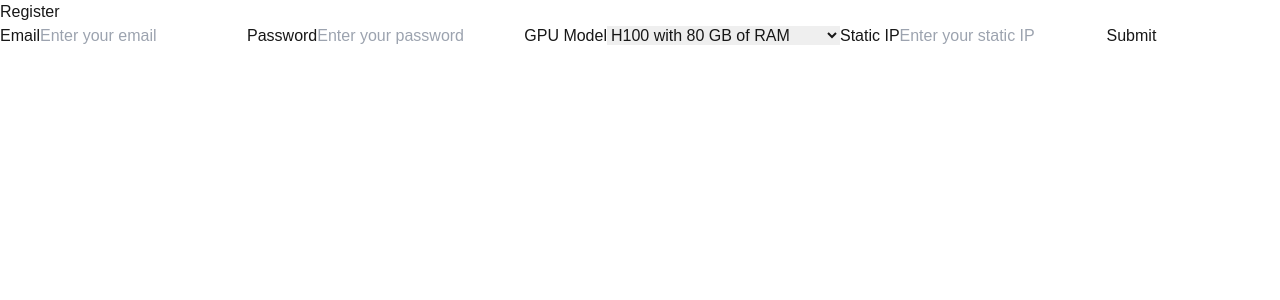
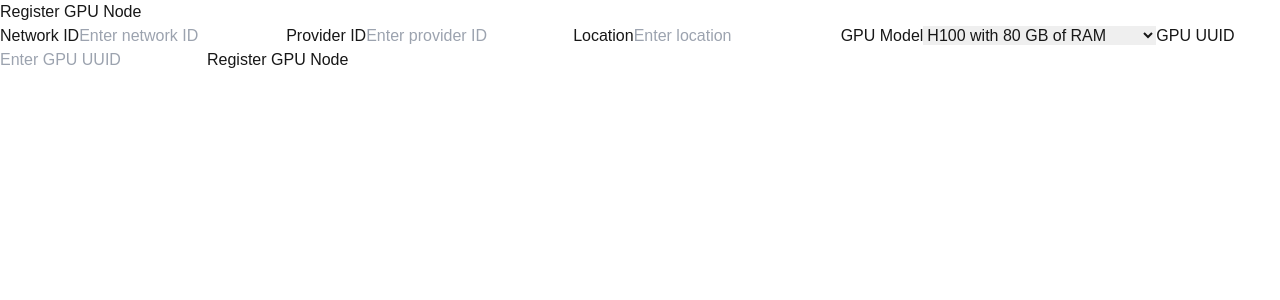
Before and after one commit to Quok-it/registration_demo, a Next.js app in the folder registration_fe/: page /registration in a window 1280 px wide. Shown: the top 300 px of the page. Built offline with nearby package versions, Linux system fonts and the light colour scheme.

Commit message:
add: routing based off event

```diff
--- a/registration_fe/src/app/registration/page.tsx
+++ b/registration_fe/src/app/registration/page.tsx
@@ -1,17 +1,47 @@
 'use client'
 import React, { useState } from "react";
+import { useRouter } from "next/navigation";
 
 export default function RegisterPage() {
   const [formData, setFormData] = useState({
     email: "",
     password: "",
-    gpuModel: "h100",
-    staticIp: "",
+    networkId: "",
+    providerId: "",
+    location: "",
+    gpu: {
+      name: "H100",
+      ram: 80,
+      gpu_uuid: ""
+    }
   });
+
+  const router = useRouter();
 
   const handleChange = (e) => {
     const { name, value } = e.target;
-    setFormData((prevData) => ({ ...prevData, [name]: value }));
+    if (name === "gpuModel") {
+      const [gpuName, gpuRam] = value.split("|");
+      setFormData(prevData => ({
+        ...prevData,
+        gpu: {
+          ...prevData.gpu,
+          name: gpuName,
+          ram: parseInt(gpuRam)
+        }
+      }));
+    } else if (name.startsWith("gpu.")) {
+      const gpuField = name.split(".")[1];
+      setFormData(prevData => ({
+        ...prevData,
+        gpu: {
+          ...prevData.gpu,
+          [gpuField]: value
+        }
+      }));
+    } else {
+      setFormData(prevData => ({ ...prevData, [name]: value }));
+    }
   };
 
   const handleSubmit = async (e) => {
@@ -19,36 +49,55 @@ export default function RegisterPage() {
     const response = await fetch("http://localhost:3001/register", {
       method: "POST",
       headers: { "Content-Type": "application/json" },
-      body: JSON.stringify(formData),
+      body: JSON.stringify({
+        networkId: parseInt(formData.networkId),
+        providerId: parseInt(formData.providerId),
+        location: parseInt(formData.location),
+        gpus: [formData.gpu]
+      }),
     });
     const result = await response.json();
     console.log(result);
+
+    if (result.success && result.data.status === 0) {
+      router.push(`/gpu-info?data=${encodeURIComponent(JSON.stringify(result.data))}`);
+    }
   };
-
 
   return (
     <main className="min-h-screen flex flex-col items-center justify-center p-8">
-      <h1 className="text-3xl font-bold mb-4">Register</h1>
+      <h1 className="text-3xl font-bold mb-4">Register GPU Node</h1>
       <form className="flex flex-col gap-4 w-64" onSubmit={handleSubmit}>
         <label className="flex flex-col">
-          Email
+          Network ID
           <input
-            type="email"
-            name="email"
+            type="number"
+            name="networkId"
             className="border border-gray-300 rounded p-2 text-black"
-            placeholder="Enter your email"
-            value={formData.email}
+            placeholder="Enter network ID"
+            value={formData.networkId}
             onChange={handleChange}
           />
         </label>
         <label className="flex flex-col">
-          Password
+          Provider ID
           <input
-            type="password"
-            name="password"
+            type="number"
+            name="providerId"
             className="border border-gray-300 rounded p-2 text-black"
-            placeholder="Enter your password"
-            value={formData.password}
+            placeholder="Enter provider ID"
+            value={formData.providerId}
+            onChange={handleChange}
+          />
+        </label>
+        <label className="flex flex-col">
+          Location
+          <input
+            type="number"
+            name="location"
+            className="border border-gray-300 rounded p-2 text-black"
+            placeholder="Enter location"
+            value={formData.location}
             onChange={handleChange}
           />
         </label>
@@ -57,27 +106,27 @@ export default function RegisterPage() {
           <select
             name="gpuModel"
             className="border border-gray-300 rounded p-2 text-black"
-            value={formData.gpuModel}
+            value={`${formData.gpu.name}|${formData.gpu.ram}`}
             onChange={handleChange}
           >
-            <option value="h100">H100 with 80 GB of RAM</option>
-            <option value="rtx4090">RTX 4090 with 24 GB of RAM</option>
-            <option value="rtx3070">RTX 3070 with 8 GB of RAM</option>
+            <option value="H100|80">H100 with 80 GB of RAM</option>
+            <option value="RTX4090|24">RTX 4090 with 24 GB of RAM</option>
+            <option value="RTX3070|8">RTX 3070 with 8 GB of RAM</option>
           </select>
         </label>
         <label className="flex flex-col">
-          Static IP
+          GPU UUID
           <input
             type="text"
-            name="staticIp"
+            name="gpu.gpu_uuid"
             className="border border-gray-300 rounded p-2 text-black"
-            placeholder="Enter your static IP"
-            value={formData.staticIp}
+            placeholder="Enter GPU UUID"
+            value={formData.gpu.gpu_uuid}
             onChange={handleChange}
           />
         </label>
         <button className="bg-blue-500 text-white px-4 py-2 rounded" type="submit">
-          Submit
+          Register GPU Node
         </button>
       </form>
     </main>
```
Also changed, not shown: registration_fe/src/app/gpu-info/page.tsx (added, +46 -0 lines).
